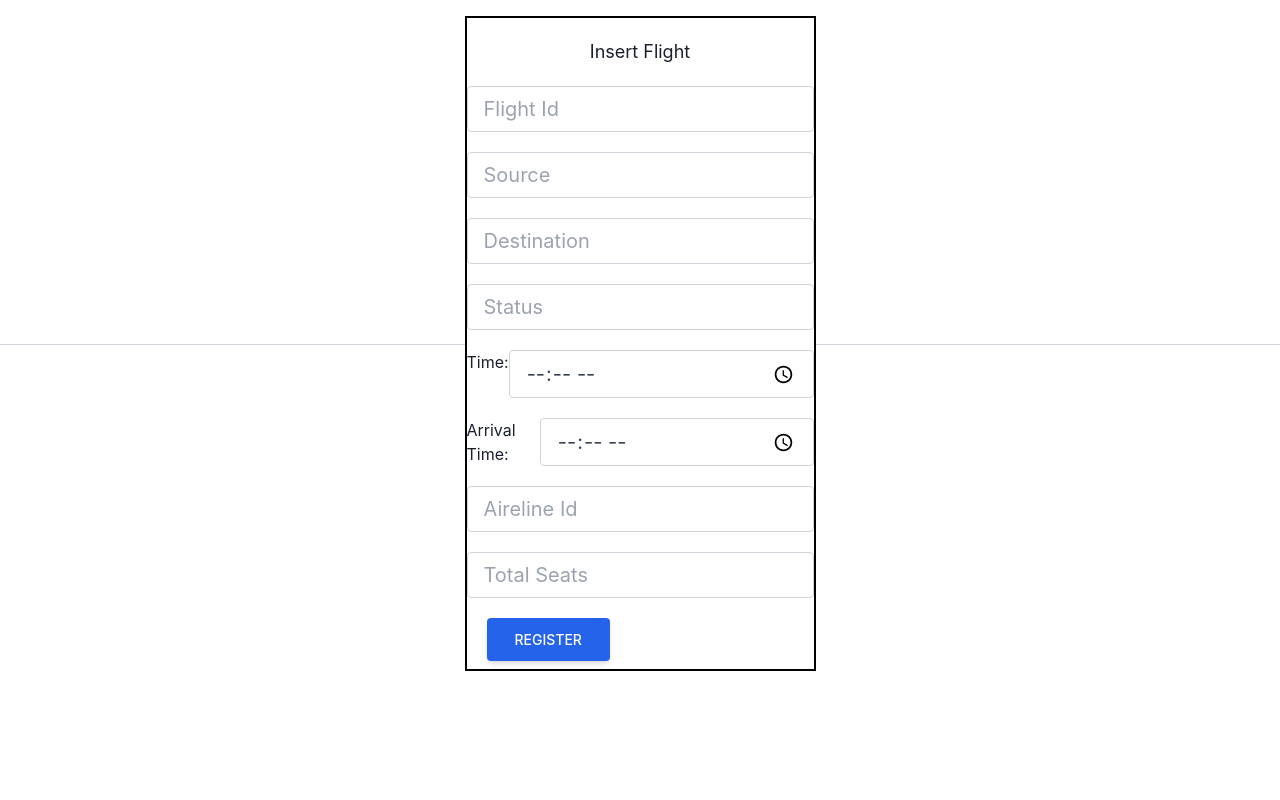
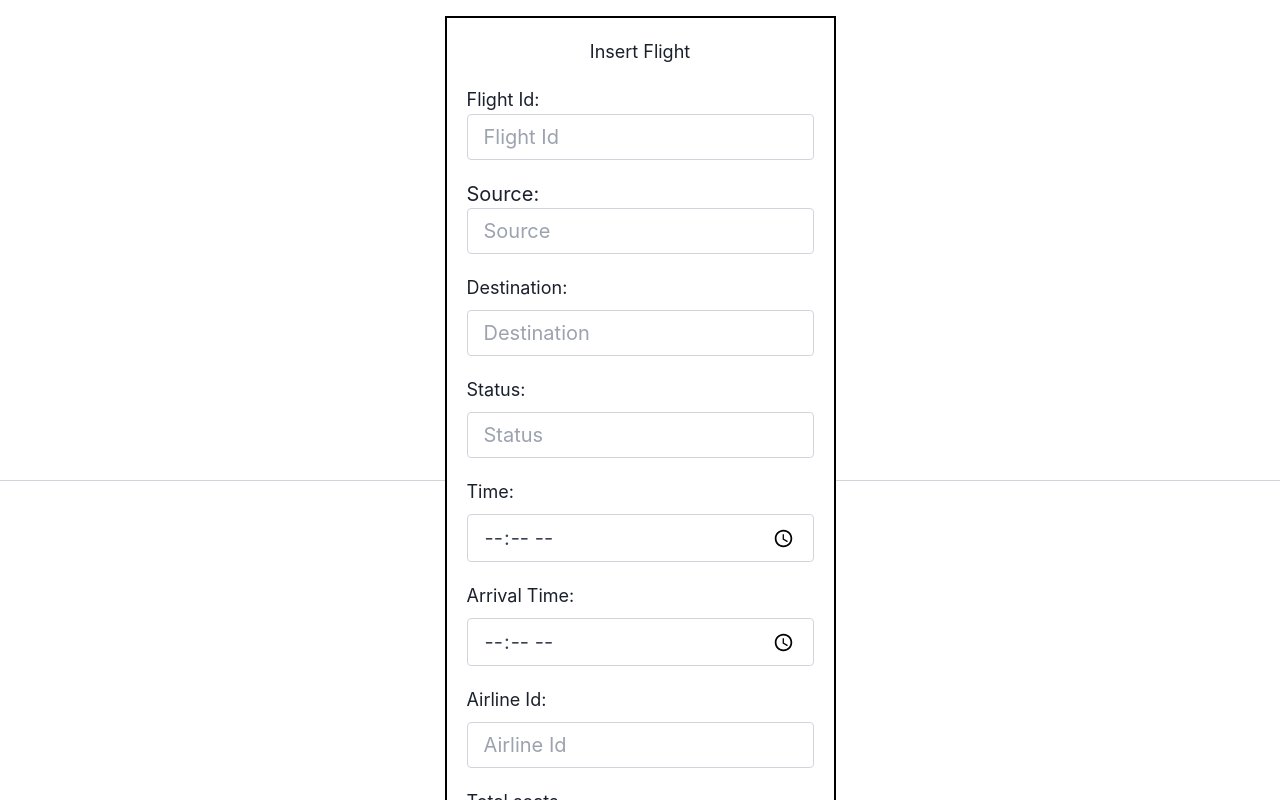
Before and after one commit to shreyas0924/airport-management, a React (Vite) app in the folder client/: page /insertflight in a window 1280 px wide. Shown: the top 800 px of the page. Built offline with nearby package versions, Linux system fonts and the light colour scheme.

Commit message:
passenger flight update

```diff
--- a/client/components/InsertFlight.jsx
+++ b/client/components/InsertFlight.jsx
@@ -58,10 +58,11 @@ const InsertFlight = () => {
   }
   return (
     <div className="flex items-center my-4 before:flex-1 before:border-t before:border-gray-300 before:mt-0.5 after:flex-1 after:border-t after:border-gray-300 after:mt-0.5">
-      <Form className="border-black border-2" method="post" onSubmit={signin}>
+      <Form className="border-black  border-2" method="post" onSubmit={signin}>
         <h1 className="text-center text-lg mt-5 mb-5">Insert Flight</h1>
 
-        <div className="flex mb-5">
+        <div className="flex-col m-5">
+          <h1 className="text-lg text-start">Flight Id:</h1>
           <input
             className="form-control block w-full px-4 py-2 text-xl font-normal text-gray-700 bg-white bg-clip-padding border border-solid border-gray-300 rounded transition ease-in-out m-0 focus:text-gray-700 focus:bg-white focus:border-blue-600 focus:outline-none"
             type="text"
@@ -71,7 +72,8 @@ const InsertFlight = () => {
             onChange={(e) => setFlightid(e.target.value)}
           />
         </div>
-        <div className="flex mb-5" >
+        <div className="flex-col text-start m-5 " >
+          <h1 className="text-xl ">Source: </h1>
           <input
             className="form-control block w-full px-4 py-2 text-xl font-normal text-gray-700 bg-white bg-clip-padding border border-solid border-gray-300 rounded transition ease-in-out m-0 focus:text-gray-700 focus:bg-white focus:border-blue-600 focus:outline-none"
             type="text"
@@ -81,7 +83,8 @@ const InsertFlight = () => {
             onChange={(e) => setSource(e.target.value)}
           />
         </div>
-        <div className="flex mb-5">
+        <div className="flex-col m-5">
+          <h1 className="text-lg text-start mb-2">Destination:</h1>
           <input
             className="form-control block w-full px-4 py-2 text-xl font-normal text-gray-700 bg-white bg-clip-padding border border-solid border-gray-300 rounded transition ease-in-out m-0 focus:text-gray-700 focus:bg-white focus:border-blue-600 focus:outline-none"
             type="text"
@@ -91,7 +94,8 @@ const InsertFlight = () => {
             onChange={(e) => setDestination(e.target.value)}
           />
         </div>
-        <div className="flex mb-5">
+        <div className="flex-col m-5">
+          <h1 className="text-lg text-start mb-2">Status:</h1>
           <input
             className="form-control block w-full px-4 py-2 text-xl font-normal text-gray-700 bg-white bg-clip-padding border border-solid border-gray-300 rounded transition ease-in-out m-0 focus:text-gray-700 focus:bg-white focus:border-blue-600 focus:outline-none"
             type="text"
@@ -101,8 +105,8 @@ const InsertFlight = () => {
             onChange={(e) => setStatus(e.target.value)}
           />
         </div>
-        <div className="flex mb-5">
-          <h1>Time:</h1>
+        <div className="flex-col m-5">
+          <h1 className="text-lg text-start mb-2">Time:</h1>
           <input
             className="form-control block w-full px-4 py-2 text-xl font-normal text-gray-700 bg-white bg-clip-padding border border-solid border-gray-300 rounded transition ease-in-out m-0 focus:text-gray-700 focus:bg-white focus:border-blue-600 focus:outline-none"
             type="time"
@@ -111,8 +115,8 @@ const InsertFlight = () => {
             onChange={(e) => setDtime(e.target.value)}
           />
         </div>
-        <div className="flex mb-5">
-          <h1>Arrival Time:</h1>
+        <div className="flex-col m-5">
+          <h1 className="text-lg text-start mb-2">Arrival Time:</h1>
           <input
             className="form-control block w-full px-4 py-2 text-xl font-normal text-gray-700 bg-white bg-clip-padding border border-solid border-gray-300 rounded transition ease-in-out m-0 focus:text-gray-700 focus:bg-white focus:border-blue-600 focus:outline-none"
             type="time"
@@ -121,17 +125,19 @@ const InsertFlight = () => {
             onChange={(e) => setAtime(e.target.value)}
           />
         </div>
-        <div className="flex mb-5">
+        <div className="flex-col m-5">
+          <h1 className="text-lg text-start mb-2">Airline Id:</h1>
           <input
             className="form-control block w-full px-4 py-2 text-xl font-normal text-gray-700 bg-white bg-clip-padding border border-solid border-gray-300 rounded transition ease-in-out m-0 focus:text-gray-700 focus:bg-white focus:border-blue-600 focus:outline-none"
             type="number"
             name="name"
-            placeholder="Aireline Id"
+            placeholder="Airline Id"
             value={airlineid}
             onChange={(e) => setAirlineid(e.target.value)}
           />
         </div>
-        <div className="flex mb-5">
+        <div className="flex-col m-5">
+          <h1  className="text-lg text-start mb-2">Total seats</h1>
           <input
             className="form-control block w-full px-4 py-2 text-xl font-normal text-gray-700 bg-white bg-clip-padding border border-solid border-gray-300 rounded transition ease-in-out m-0 focus:text-gray-700 focus:bg-white focus:border-blue-600 focus:outline-none"
             type="number"
@@ -141,7 +147,7 @@ const InsertFlight = () => {
             onChange={(e) => setTotseats(e.target.value)}
           />
         </div>
-        <div className="text-center lg:text-left">
+        <div className="text-start lg:text-left">
           <button
             type="submit"
             className="inline-block ml-5 mb-2 px-7 py-3 bg-blue-600 text-white font-medium text-sm leading-snug uppercase rounded shadow-md hover:bg-blue-700 hover:shadow-lg focus:bg-blue-700 focus:shadow-lg focus:outline-none focus:ring-0 active:bg-blue-800 active:shadow-lg transition duration-150 ease-in-out"
```
